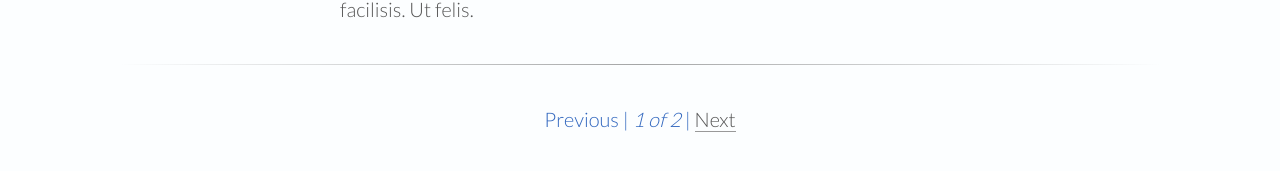
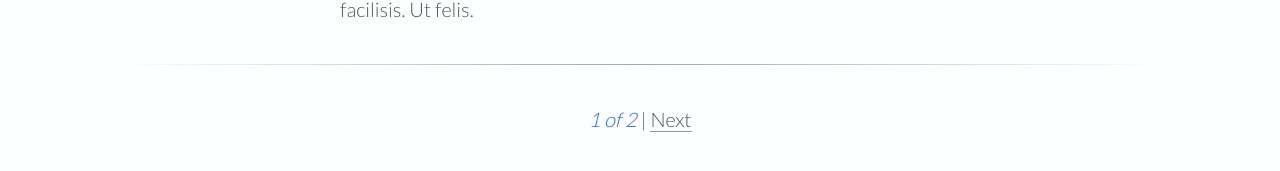
Before and after one commit to leverage-life/leverage-life.github.io, a Jekyll site: the page built from index.html, in a window 1280 px wide. Shown: the part 1084-1255 px from the top of the page. Built offline with Jekyll 4.4.1, drawn with Linux system fonts in a browser that asks for light colours; the list of posts is cut into pages by our own code.

Commit message:
Pagination CHanges

```diff
--- a/_includes/_pageination_links.html
+++ b/_includes/_pageination_links.html
@@ -2,16 +2,15 @@
 		<div class="pagination">
 		<p class="center">
 		  {% if paginator.previous_page %}
-		    <a href="{{ paginator.previous_page_path }}" class="previous">Previous</a>
+		    <a href="{{ paginator.previous_page_path }}" class="previous">Previous</a> <span>   |   </span>
 		  {% else %}
-		    <span class="previous">Previous</span><span>   |   </span>
+		    <!-- <span class="previous">Previous</span> -->
 		  {% endif %}
 		  <em><span class="page_number ">{{ paginator.page }} of {{ paginator.total_pages }}</span></em>
-		  <span>  |   </span>
 		  {% if paginator.next_page %}
-		    <a href="{{ paginator.next_page_path }}" class="next">Next</a>
+		    <span>  |   </span><a href="{{ paginator.next_page_path }}" class="next">Next</a>
 		  {% else %}
-			<span class="next ">Next</span>
+			<!-- <span class="next ">Next</span> -->
 		  {% endif %}
 		</p>
 		</div>
```
